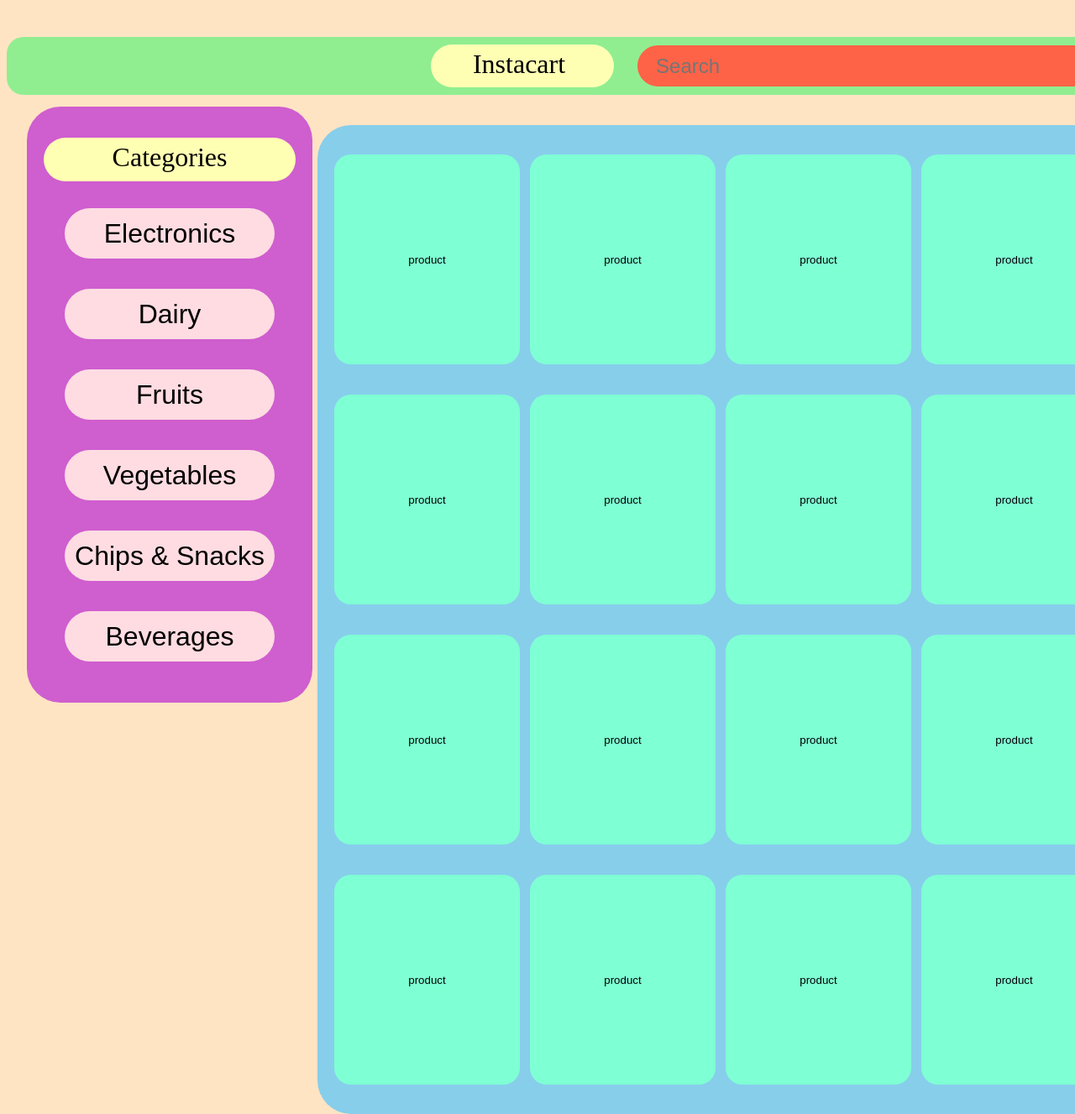
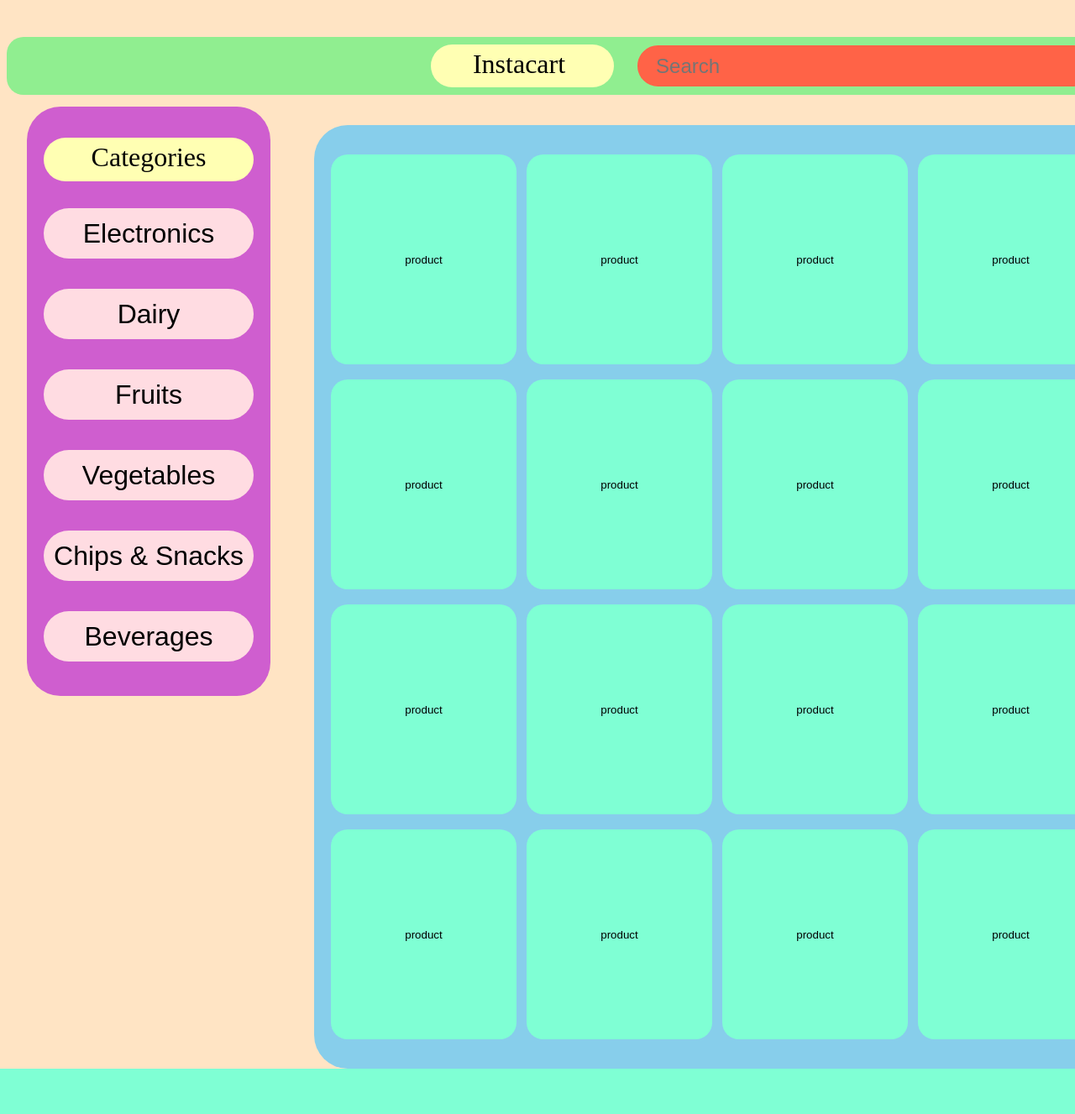
Before and after one commit to kmrug/Rapid-Grocers-Shopping-Website, a PHP site: page /homepage.html in a window 1280 px wide; the page is wider, and only the part inside the window is pictured. Shown: that part at 84% size. After the commit the page ends 1273 px from the top of that part, so only its background shows below. Run offline with PHP 8.4, Linux system fonts and the light colour scheme.

Commit message:
fix code to work when resizing windown

```diff
--- a/Deliverable 2/homepage/styles.css
+++ b/Deliverable 2/homepage/styles.css
@@ -47,8 +47,8 @@ body{
     border: 0px solid rgb(207, 94, 207);
     border-radius: 40px;
     padding: 5px 20px;
-    width: 300px;
-    height: 700px;
+    width: auto;
+    height: auto;
 }
 
 .categoryButton{
@@ -76,7 +76,7 @@ body{
     background-color: skyblue;
     border-radius: 40px;
     padding: 35px 20px;
-    width: 1390px;
+    width: auto;
     height: auto;
 }
 
```
